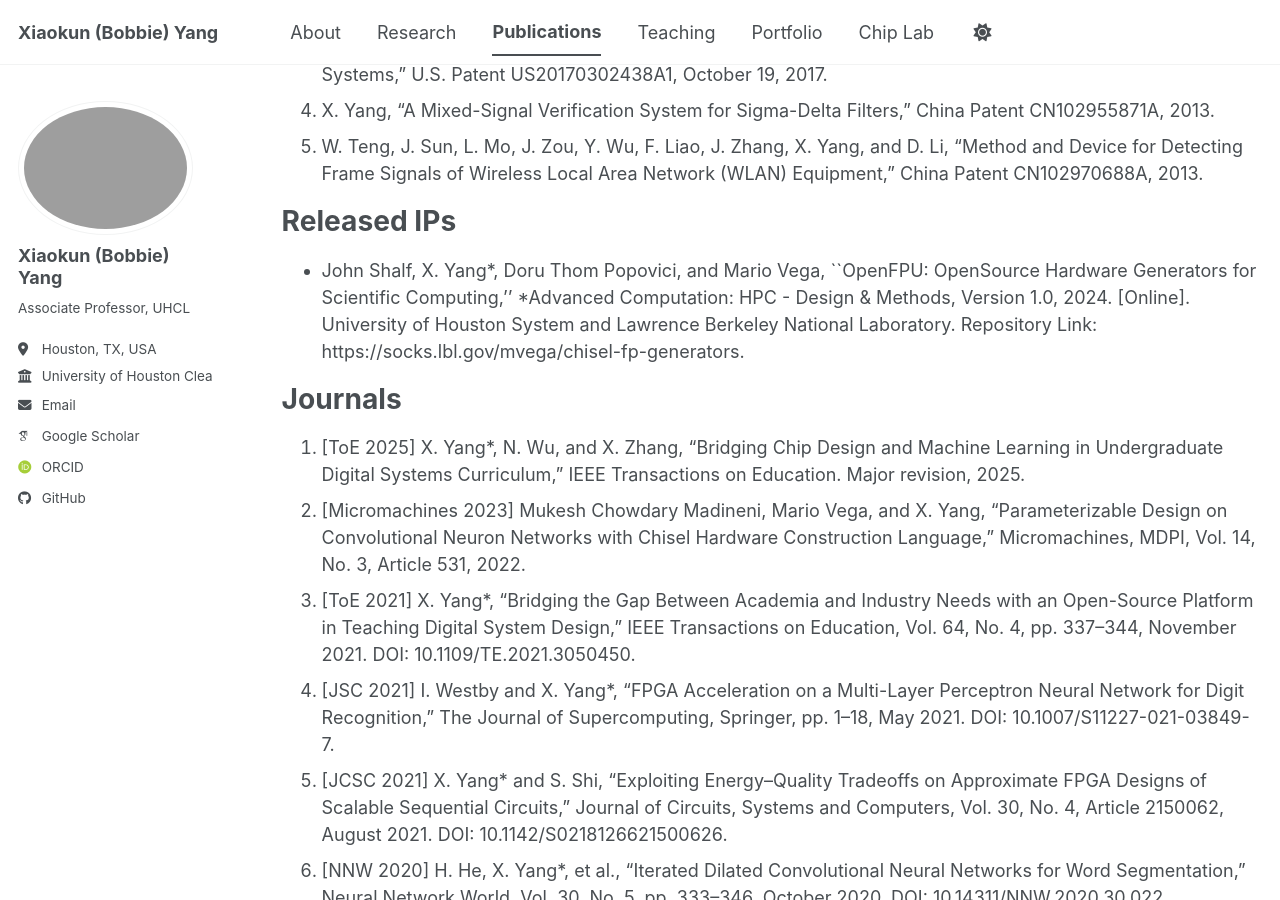
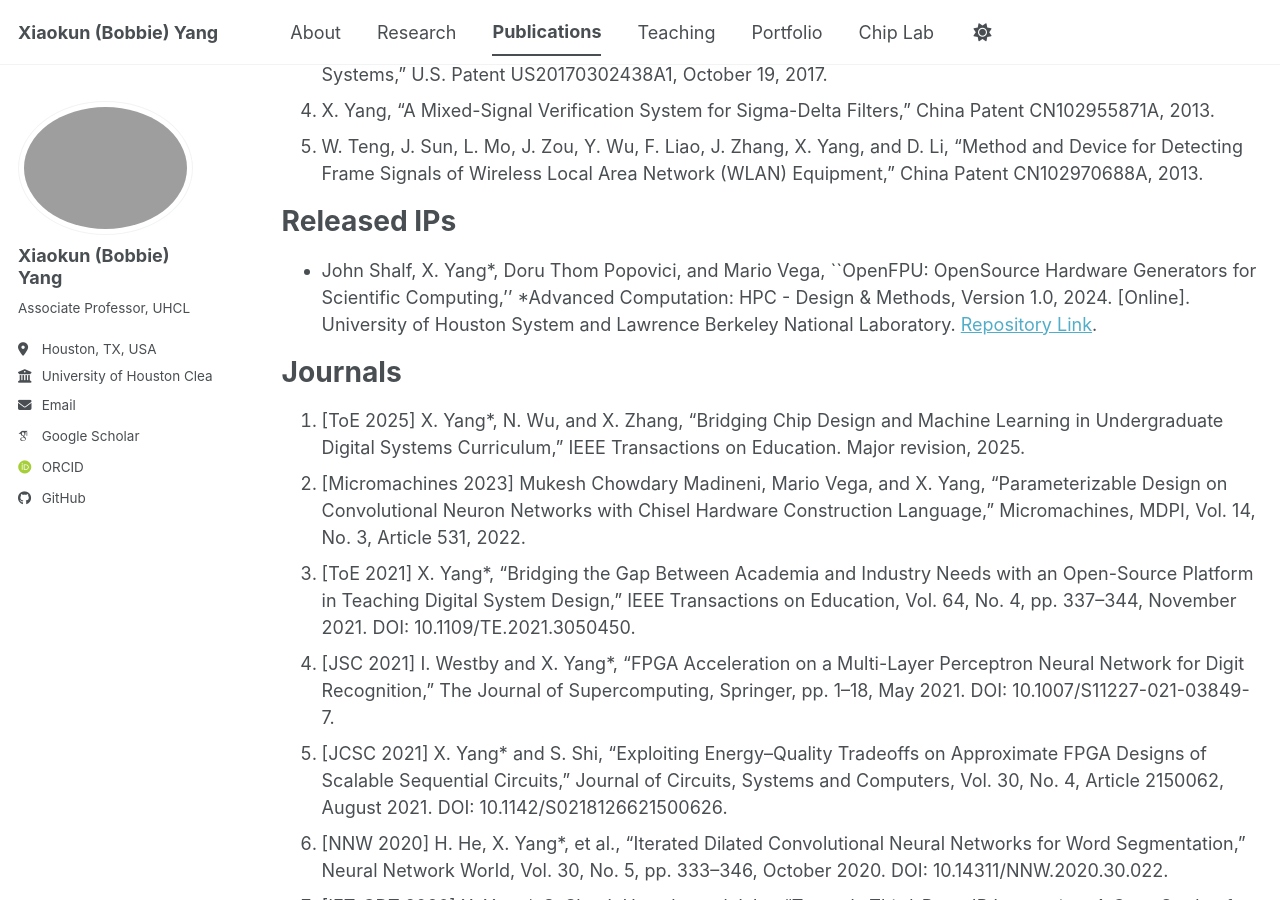
Before and after one commit to bobbieyang/bobbieyang.github.io, a Jekyll site: the page built from _pages/publications.md, in a window 1280 px wide and 900 px high, scrolled down 411 px. Built offline with Jekyll 4.4.1, drawn with Linux system fonts in a browser that asks for light colours; some web fonts are replaced; a script bundle is joined from its source files by our own code; library files that are not in the unit come from our copies.

Commit message:
Update publications.md

```diff
--- a/_pages/publications.md
+++ b/_pages/publications.md
@@ -23,7 +23,7 @@ Patents
 
 Released IPs
 ======
-* John Shalf, X. Yang*, Doru Thom Popovici, and Mario Vega, ``OpenFPU: OpenSource Hardware Generators for Scientific Computing,'' *Advanced Computation: HPC - Design & Methods, Version 1.0, 2024. [Online]. University of Houston System and Lawrence Berkeley National Laboratory. Repository Link: https://socks.lbl.gov/mvega/chisel-fp-generators.
+* John Shalf, X. Yang*, Doru Thom Popovici, and Mario Vega, ``OpenFPU: OpenSource Hardware Generators for Scientific Computing,'' *Advanced Computation: HPC - Design & Methods, Version 1.0, 2024. [Online]. University of Houston System and Lawrence Berkeley National Laboratory. [Repository Link](https://socks.lbl.gov/mvega/chisel-fp-generators).
 
 Journals
 ======
```
